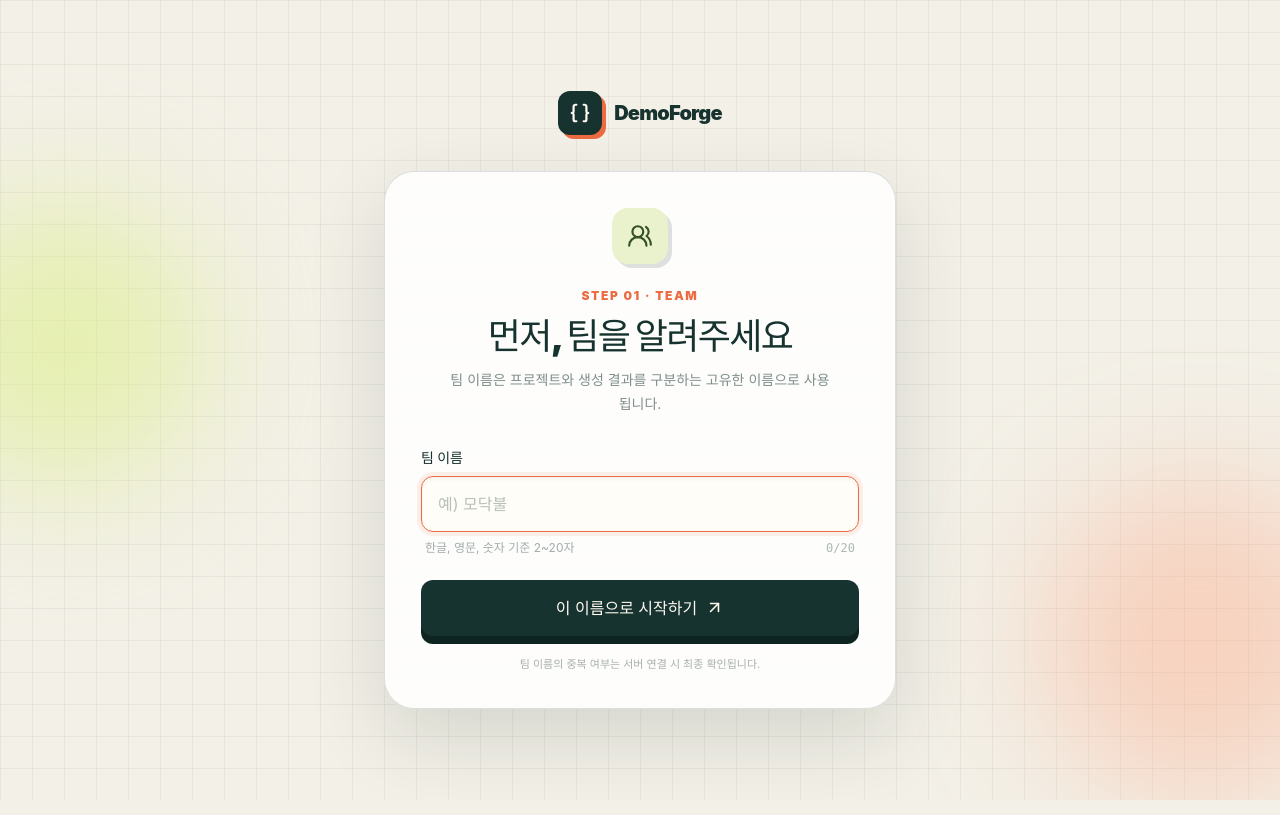
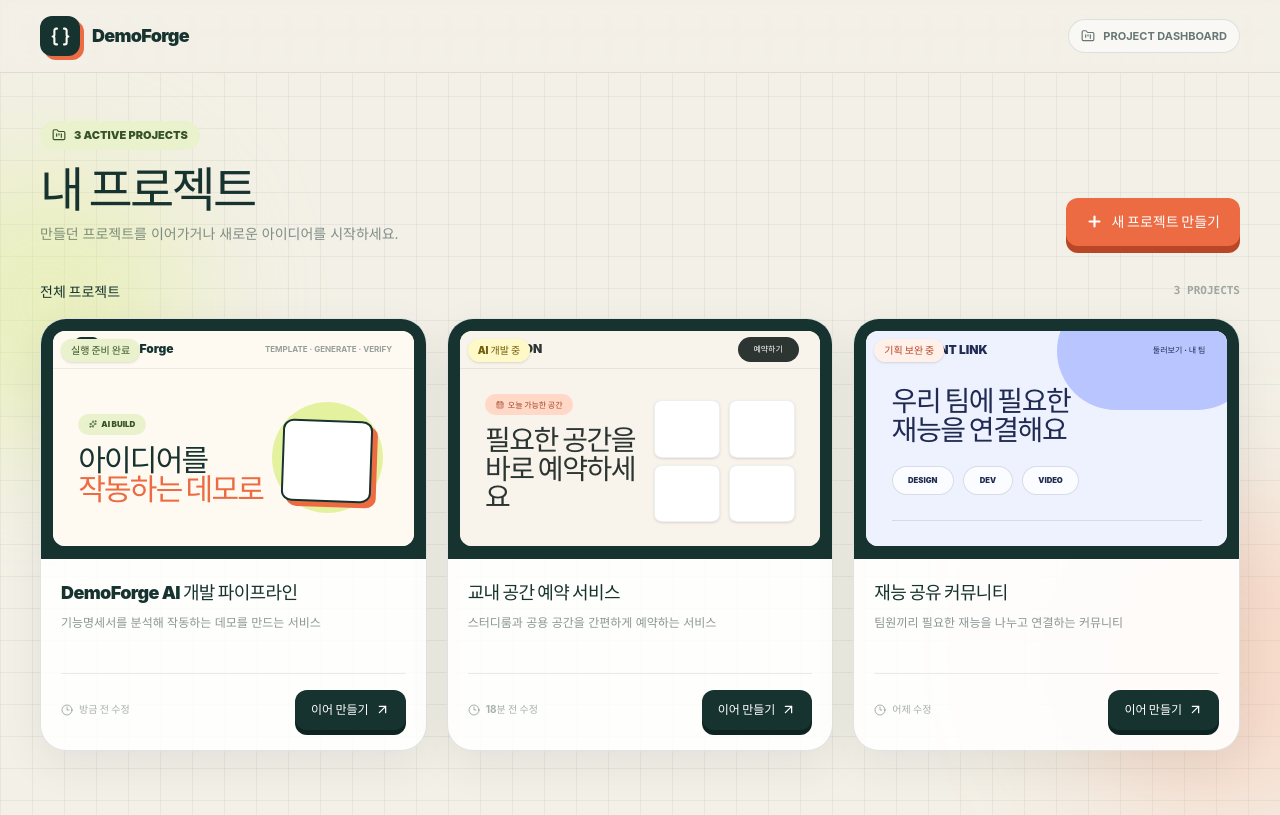
Before and after one commit to UNITHON-modakbul/modakbul_frontend, a React (Vite) app: page / in a window 1280 px wide. Built offline with nearby package versions, Linux system fonts and the light colour scheme; no server answers.

Commit message:
chore: 팀 이름 입력 단계를 제거하고 대시보드로 통합

```diff
--- a/src/App.tsx
+++ b/src/App.tsx
@@ -1,16 +1,7 @@
-import { useState } from 'react'
 import { Outlet } from 'react-router'
-import { TeamNameGate } from './features/team/components/TeamNameGate.tsx'
-import type { WorkspaceContext } from './routes/workspaceContext.ts'
 
 function App() {
-  const [teamName, setTeamName] = useState<string | null>(null)
-
-  if (!teamName) {
-    return <TeamNameGate onContinue={setTeamName} />
-  }
-
-  return <Outlet context={{ teamName } satisfies WorkspaceContext} />
+  return <Outlet />
 }
 
 export default App
--- a/src/features/team/components/TeamNameGate.tsx
+++ /dev/null
@@ -1,116 +0,0 @@
-import { ArrowUpRight, Braces, UsersRound } from 'lucide-react'
-import { useState, type FormEvent } from 'react'
-import { Button } from '../../../components/ui/Button.tsx'
-import { Input } from '../../../components/ui/Input.tsx'
-import {
-  getTeamNameError,
-  TEAM_NAME_MAX_LENGTH,
-} from '../utils/teamName.ts'
-
-interface TeamNameGateProps {
-  onContinue: (teamName: string) => void
-}
-
-export function TeamNameGate({ onContinue }: TeamNameGateProps) {
-  const [teamName, setTeamName] = useState('')
-  const [error, setError] = useState<string | null>(null)
-
-  const handleSubmit = (event: FormEvent<HTMLFormElement>) => {
-    event.preventDefault()
-
-    const validationError = getTeamNameError(teamName)
-    setError(validationError)
-
-    if (!validationError) {
-      onContinue(teamName.trim())
-    }
-  }
-
-  return (
-    <div className="demo-grid relative grid min-h-screen place-items-center overflow-hidden bg-[#f3f0e7] px-5 py-10 text-[#17332f]">
-      <div className="pointer-events-none absolute -left-20 top-1/4 h-72 w-72 rounded-full bg-[#d9ef7d]/50 blur-3xl" />
-      <div className="pointer-events-none absolute -right-20 bottom-0 h-80 w-80 rounded-full bg-[#ff9b75]/35 blur-3xl" />
-
-      <main className="relative z-10 w-full max-w-lg">
-        <a
-          aria-label="DemoForge 홈"
-          className="mx-auto mb-9 flex w-fit items-center gap-3"
-          href="/"
-        >
-          <span className="grid size-11 place-items-center rounded-xl bg-[#17332f] text-[#fffaf1] shadow-[4px_4px_0_#ec6b42]">
-            <Braces aria-hidden="true" size={22} strokeWidth={2.4} />
-          </span>
-          <span className="text-xl font-black tracking-[-0.04em]">
-            DemoForge
-          </span>
-        </a>
-
-        <form
-          className="rounded-[30px] border border-[#17332f]/15 bg-white/85 p-6 shadow-[0_28px_80px_rgba(23,51,47,0.14)] backdrop-blur sm:p-9"
-          onSubmit={handleSubmit}
-        >
-          <div className="mx-auto grid size-14 place-items-center rounded-2xl bg-[#e9f2cc] text-[#375226] shadow-[4px_4px_0_rgba(23,51,47,0.14)]">
-            <UsersRound aria-hidden="true" size={26} />
-          </div>
-
-          <div className="mt-6 text-center">
-            <p className="text-xs font-black tracking-[0.14em] text-[#ec6b42]">
-              STEP 01 · TEAM
-            </p>
-            <h1 className="mt-3 text-3xl font-black tracking-[-0.045em] sm:text-4xl">
-              먼저, 팀을 알려주세요
-            </h1>
-            <p className="mx-auto mt-3 max-w-sm text-sm leading-6 text-[#17332f]/55">
-              팀 이름은 프로젝트와 생성 결과를 구분하는 고유한 이름으로
-              사용됩니다.
-            </p>
-          </div>
-
-          <div className="mt-8">
-            <label
-              className="mb-2 block text-sm font-bold text-[#17332f]"
-              htmlFor="team-name"
-            >
-              팀 이름
-            </label>
-            <Input
-              aria-describedby="team-name-status"
-              aria-invalid={Boolean(error)}
-              autoComplete="organization"
-              autoFocus
-              id="team-name"
-              maxLength={TEAM_NAME_MAX_LENGTH}
-              onChange={(event) => {
-                setTeamName(event.target.value)
-                setError(null)
-              }}
-              placeholder="예) 모닥불"
-              value={teamName}
-            />
-            <div className="mt-2 flex min-h-5 justify-between gap-4 px-1 text-xs">
-              <p
-                className={error ? 'font-semibold text-[#c94d2a]' : 'text-[#17332f]/40'}
-                id="team-name-status"
-                role={error ? 'alert' : undefined}
-              >
-                {error ?? '한글, 영문, 숫자 기준 2~20자'}
-              </p>
-              <span className="shrink-0 font-mono text-[#17332f]/35">
-                {teamName.length}/{TEAM_NAME_MAX_LENGTH}
-              </span>
-            </div>
-          </div>
-
-          <Button className="mt-5 w-full" size="lg" type="submit">
-            이 이름으로 시작하기
-            <ArrowUpRight aria-hidden="true" size={19} />
-          </Button>
-
-          <p className="mt-5 text-center text-[11px] text-[#17332f]/38">
-            팀 이름의 중복 여부는 서버 연결 시 최종 확인됩니다.
-          </p>
-        </form>
-      </main>
-    </div>
-  )
-}
--- a/src/features/team/utils/teamName.ts
+++ /dev/null
@@ -1,25 +0,0 @@
-export const TEAM_NAME_MIN_LENGTH = 2
-export const TEAM_NAME_MAX_LENGTH = 20
-
-const TEAM_NAME_PATTERN = /^[가-힣a-zA-Z0-9][가-힣a-zA-Z0-9 _-]*$/
-
-export function getTeamNameError(teamName: string) {
-  const normalizedTeamName = teamName.trim()
-
-  if (!normalizedTeamName) {
-    return '팀 이름을 입력해주세요.'
-  }
-
-  if (
-    normalizedTeamName.length < TEAM_NAME_MIN_LENGTH ||
-    normalizedTeamName.length > TEAM_NAME_MAX_LENGTH
-  ) {
-    return `팀 이름은 ${TEAM_NAME_MIN_LENGTH}~${TEAM_NAME_MAX_LENGTH}자로 입력해주세요.`
-  }
-
-  if (!TEAM_NAME_PATTERN.test(normalizedTeamName)) {
-    return '한글, 영문, 숫자, 공백, 하이픈과 밑줄만 사용할 수 있어요.'
-  }
-
-  return null
-}
--- a/src/routes/workspaceContext.ts
+++ /dev/null
@@ -1,3 +0,0 @@
-export interface WorkspaceContext {
-  teamName: string
-}
```
